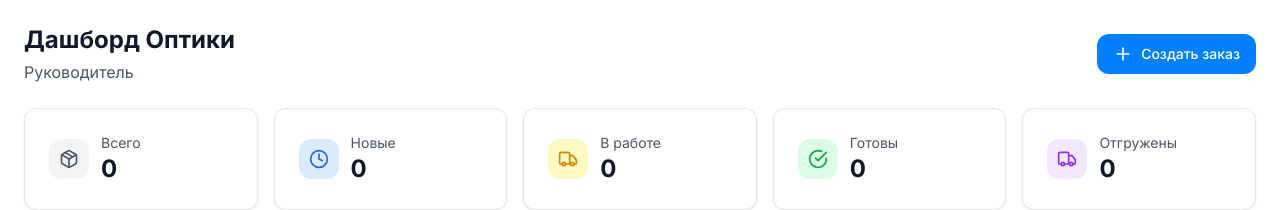
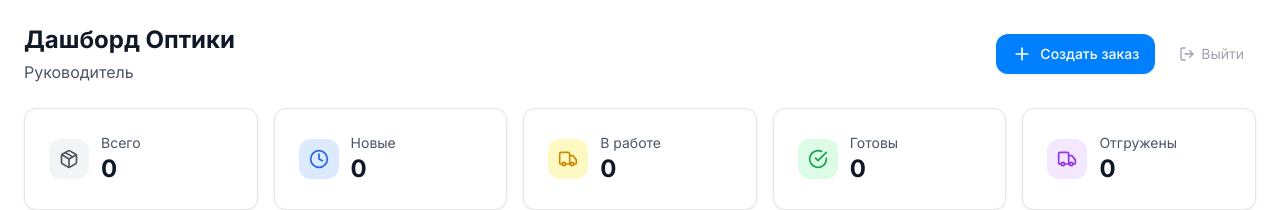
Before and after one commit to daniyarovaalmaty/lensflow-crm, a Next.js app: page /optic/dashboard in a window 1280 px wide. Shown: the top 210 px of the page. Built offline with nearby package versions, Linux system fonts and the light colour scheme; no server answers.

Commit message:
feat: add logout button to optic dashboard header

```diff
--- a/src/app/optic/dashboard/page.tsx
+++ b/src/app/optic/dashboard/page.tsx
@@ -1,13 +1,13 @@
 'use client';
 
 import { useState, useEffect, useMemo, useRef, useCallback } from 'react';
-import { useSession } from 'next-auth/react';
+import { useSession, signOut } from 'next-auth/react';
 import Link from 'next/link';
 import { motion, AnimatePresence } from 'framer-motion';
 import {
     Plus, Package, Clock, CheckCircle, TruckIcon,
     Search, SlidersHorizontal, ChevronDown, ArrowUpDown,
-    Download, FileText, Printer, User, Calendar, X, Zap, Pencil, Lock, Truck, MapPin
+    Download, FileText, Printer, User, Calendar, X, Zap, Pencil, Lock, Truck, MapPin, LogOut
 } from 'lucide-react';
 import type { Order, OrderStatus, Characteristic } from '@/types/order';
 import { OrderStatusLabels, OrderStatusColors, CharacteristicLabels, PaymentStatusLabels, PaymentStatusColors, canEditOrder, editWindowRemainingMs } from '@/types/order';
@@ -232,12 +232,21 @@ ${renderEyeRow('OD', od, odQty)}${renderEyeRow('OS', os, osQty)}
                             <h1 className="text-2xl font-bold text-gray-900">Дашборд Оптики</h1>
                             <p className="text-gray-600 mt-1">{SubRoleLabels[subRole]}</p>
                         </div>
+                        <div className="flex items-center gap-3">
                             {perms.canCreateOrders && (
                                 <Link href="/optic/orders/new" className="btn btn-primary gap-2">
                                     <Plus className="w-5 h-5" />
                                     Создать заказ
                                 </Link>
                             )}
+                            <button
+                                onClick={() => signOut({ callbackUrl: '/login' })}
+                                className="flex items-center gap-1.5 text-sm text-gray-400 hover:text-red-500 transition-colors py-2 px-3 rounded-lg hover:bg-red-50"
+                            >
+                                <LogOut className="w-4 h-4" />
+                                Выйти
+                            </button>
+                        </div>
                     </div>
 
                     {/* Stats */}
```
Lines whose indentation alone changed are shown as unchanged.
